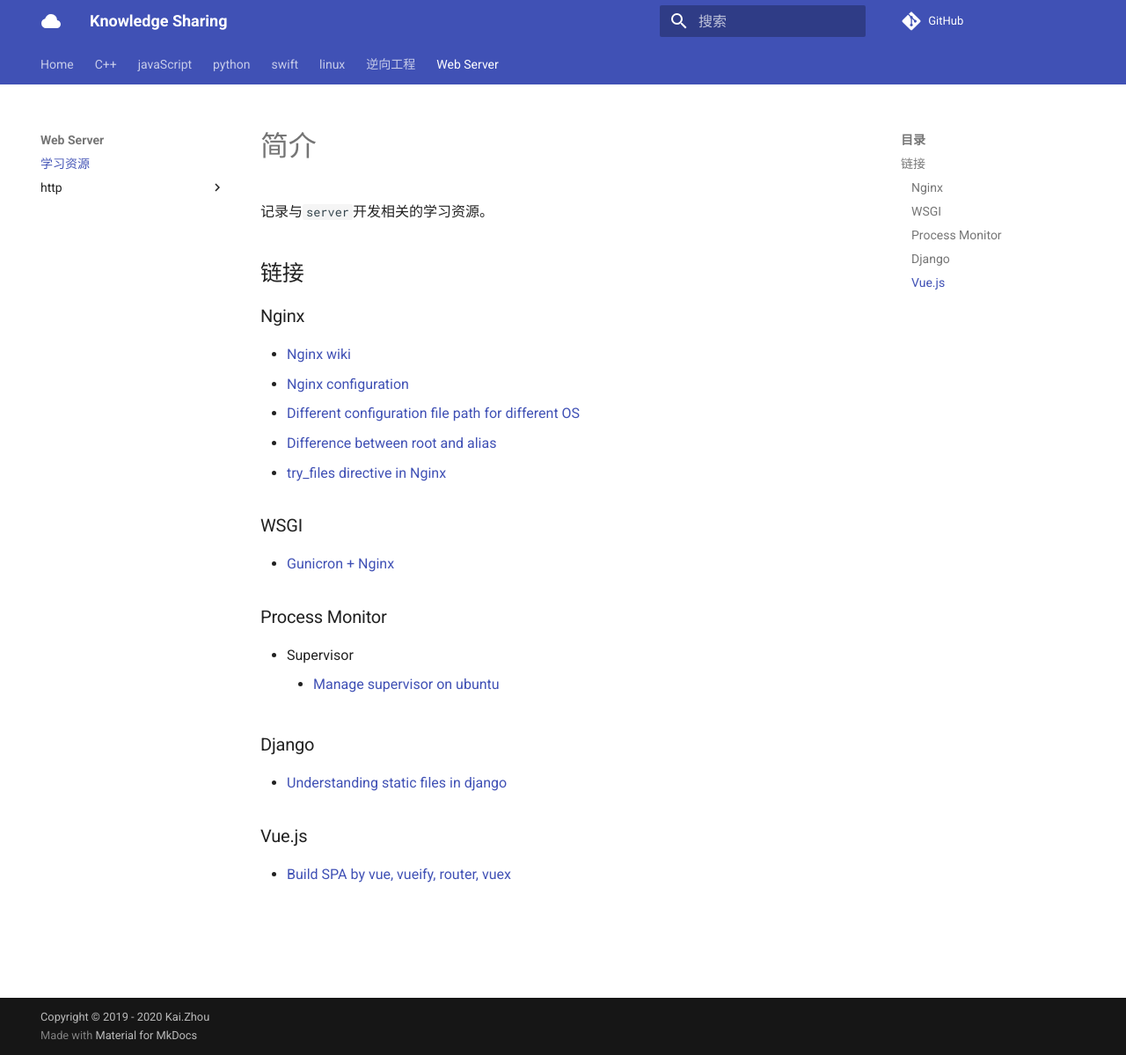
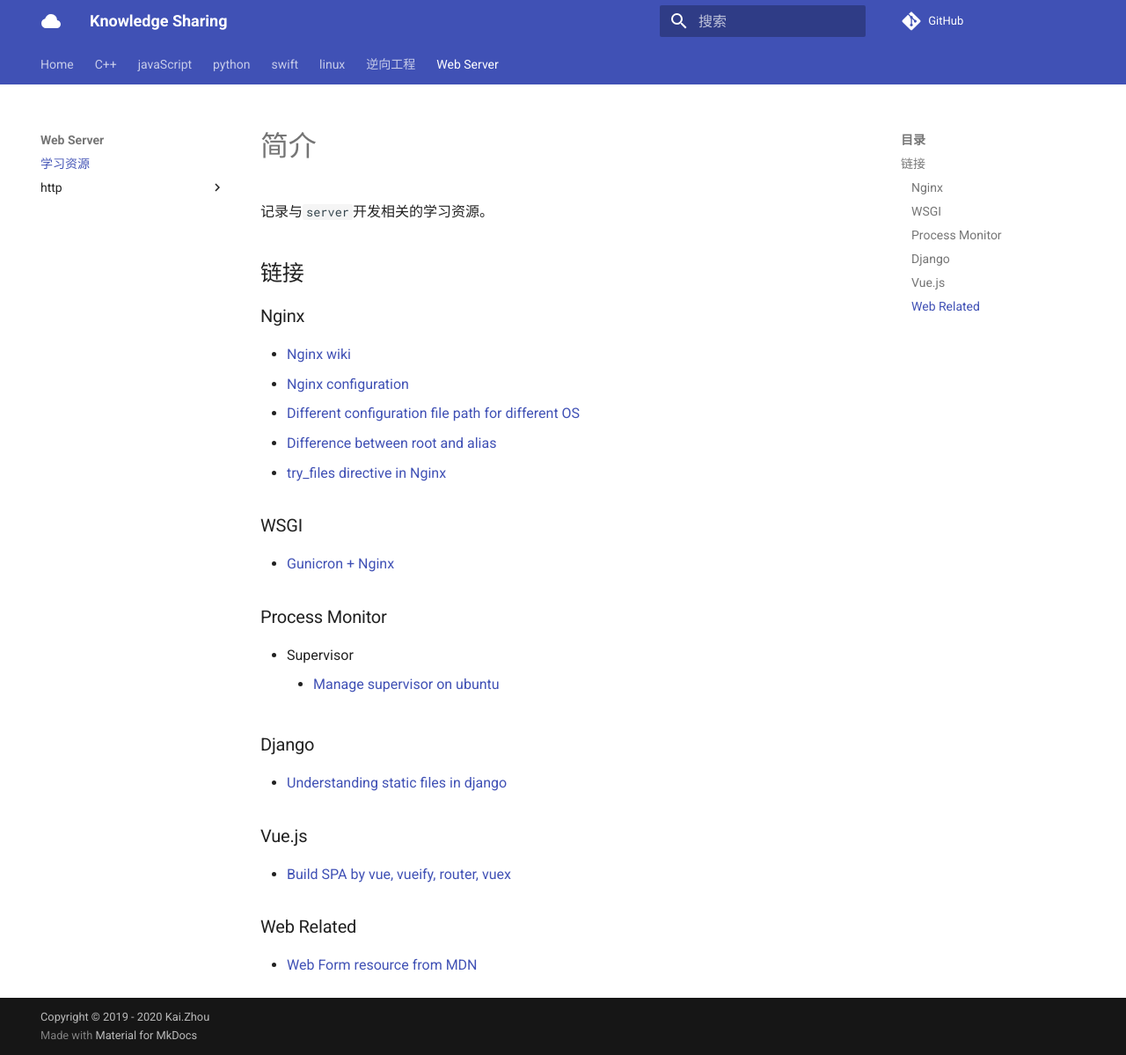
Before and after one commit to zhoukaidev/ks_blog, an MkDocs documentation site: the page built from docs/server/trainingResource.md, in a window 1280 px wide and 1199 px high. Shown: the whole window at 88% size. Built offline with MkDocs 1.6.1 and Material for MkDocs 9.7.7, drawn with Linux system fonts in a browser that asks for light colours; comment, search, counter and statistics services are not loaded.

Commit message:
Update trainingResource.md

```diff
--- a/docs/server/trainingResource.md
+++ b/docs/server/trainingResource.md
@@ -29,3 +29,7 @@
 ### Vue.js
 
 * [Build SPA by vue, vueify, router, vuex](https://github.com/ratracegrad/meal-prep)
+
+### Web Related
+
+* [Web Form resource from MDN](https://developer.mozilla.org/en-US/docs/Learn/Forms)
```
